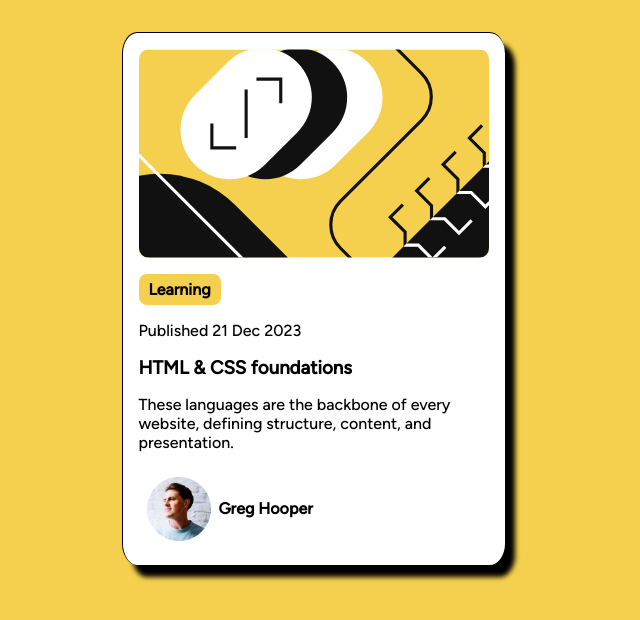
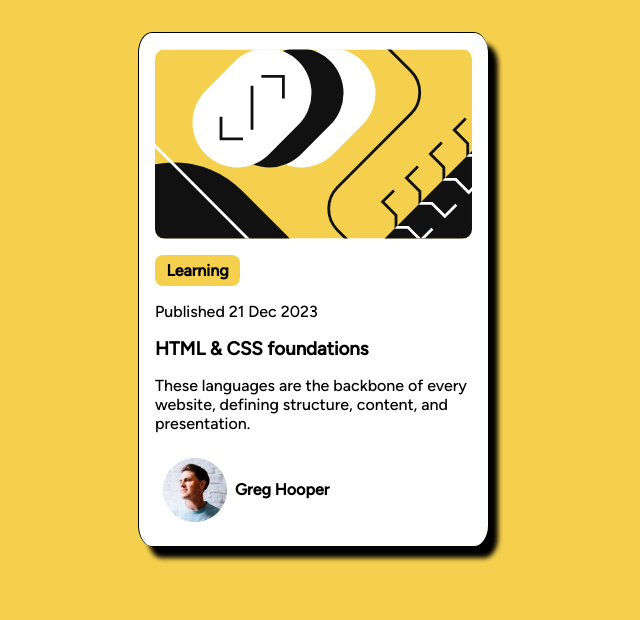
Before and after one commit to Cassius269/html-csss-frontend-mentor, a plain HTML site: page index.html in a window 1280 px wide. Shown: the whole page, without its empty margins (327-967 px from the left). Drawn offline with Linux system fonts and the light colour scheme.

Commit message:
mise à jour du modèle de la boite dans le CSS

```diff
--- a/assets/css/style.css
+++ b/assets/css/style.css
@@ -2,6 +2,7 @@
 * {
     padding: 0;
     margin: 0;
+    box-sizing: border-box;
 }
 
 
@@ -61,7 +62,7 @@ main {
 .topic {
     background-color: #F5D04E;
     padding: 6px 6px;
-    max-width: 70px;
+    max-width: 85px;
     border-radius: 8px;
     text-align: center;
     word-wrap: break-word;
```
